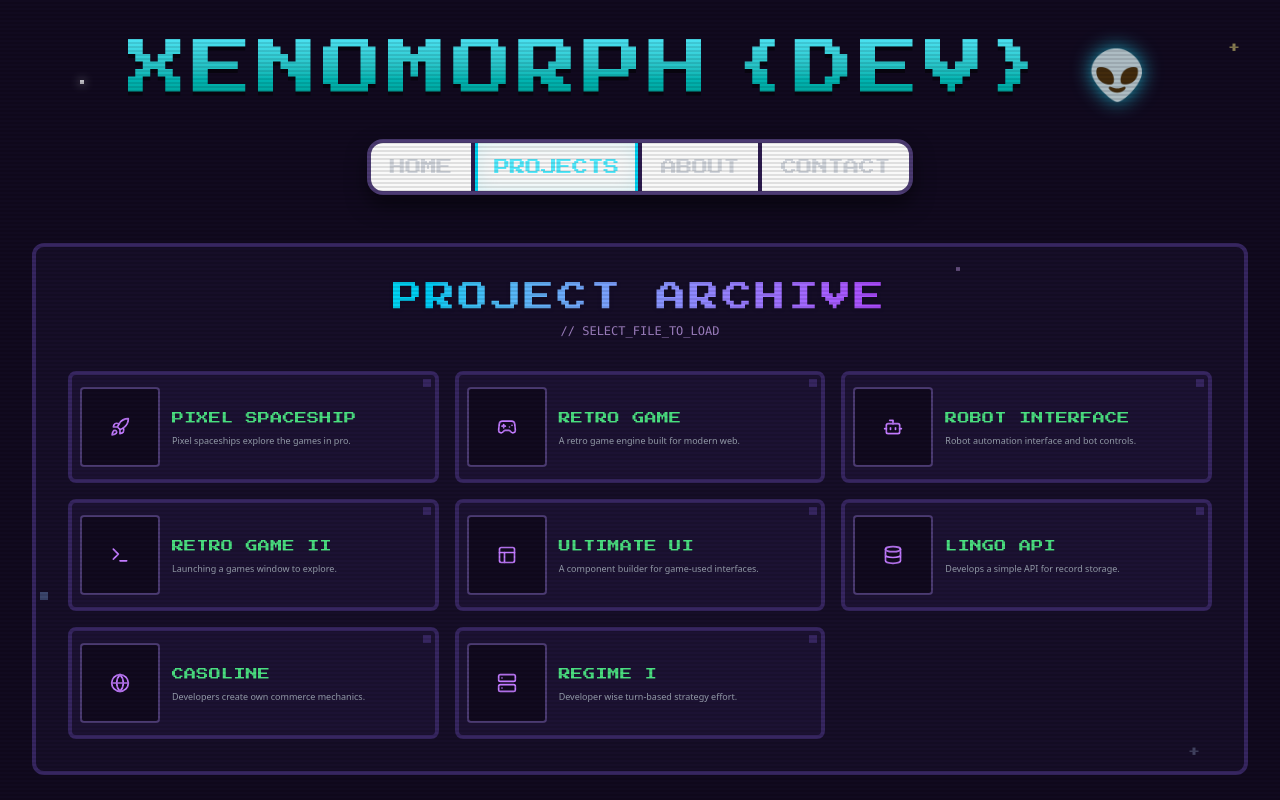
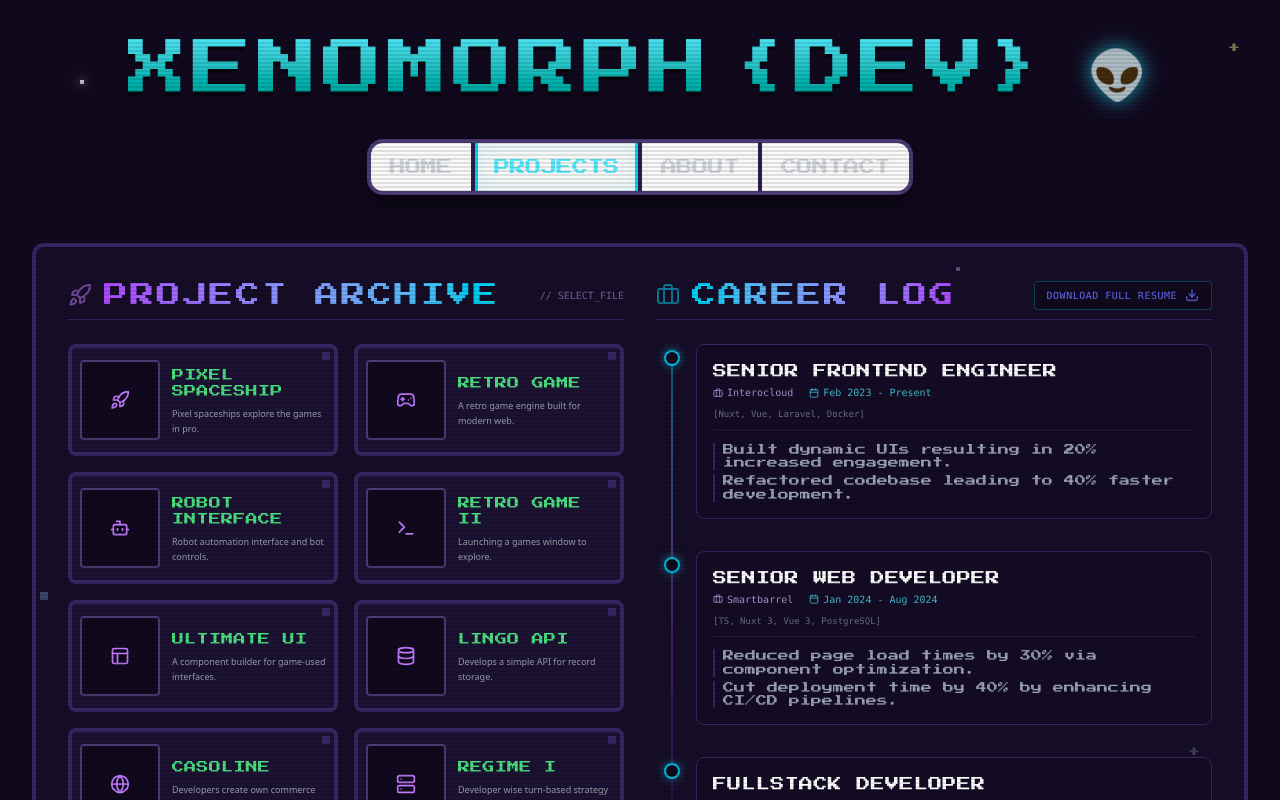
Before and after one commit to alamar1990/xenomorph, a React (Vite) app: page /#/ in a window 1280 px wide. Both pictures are taken after a click on the button "PROJECTS". Shown: the top 800 px of the page. Built offline with nearby package versions, Linux system fonts and the light colour scheme.

Commit message:
feat: update projects page with career log

```diff
--- a/src/pages/ProjectsPage.tsx
+++ b/src/pages/ProjectsPage.tsx
@@ -1,5 +1,9 @@
-import {Terminal, Database, Globe, Layout as LayoutIcon, Server, Gamepad2, Rocket, Bot} from 'lucide-react';
+import {
+  Terminal, Database, Globe, Layout as LayoutIcon, Server, Gamepad2, Rocket, Bot, Briefcase, Calendar, MapPin,
+  Download
+} from 'lucide-react';
 import ArcadeCard from "../components/ArcadeCard";
+import resumePdf from "../assets/Alain Marquez Software Engineer.pdf";
 
 const ProjectsPage = () => {
 
@@ -14,20 +18,126 @@ const ProjectsPage = () => {
     {title: "REGIME I", desc: "Developer wise turn-based strategy effort.", icon: <Server size={20}/>},
   ];
 
+  const experience = [
+    {
+      company: "Interocloud",
+      role: "Senior Frontend Engineer",
+      date: "Feb 2023 - Present",
+      location: "Remote",
+      stack: "Nuxt, Vue, Laravel, Docker",
+      points: [
+        "Built dynamic UIs resulting in 20% increased engagement.",
+        "Refactored codebase leading to 40% faster development."
+      ]
+    },
+    {
+      company: "Smartbarrel",
+      role: "Senior Web Developer",
+      date: "Jan 2024 - Aug 2024",
+      location: "Miami, FL",
+      stack: "TS, Nuxt 3, Vue 3, PostgreSQL",
+      points: [
+        "Reduced page load times by 30% via component optimization.",
+        "Cut deployment time by 40% by enhancing CI/CD pipelines."
+      ]
+    },
+    {
+      company: "Broadcasting Platforms",
+      role: "FullStack Developer",
+      date: "July 2021 - Mar 2023",
+      location: "Remote",
+      stack: "Nuxt, Laravel, Docker, SQL",
+      points: [
+        "Improved GPS tracking accuracy by 40% for fleet clients.",
+        "Optimized DB queries reducing load times by 50%."
+      ]
+    }
+  ];
+
   return (
     <div
-      className="w-full h-full flex flex-col items-center min-h-[50vh] border-4 border-[#372661] rounded-xl bg-[#1c1233]/50 p-4 md:p-8">
-      <div className="text-center mb-6 md:mb-8">
+      className="w-full h-full min-h-[50vh] border-4 border-[#372661] rounded-xl bg-[#1c1233]/50 p-4 md:p-8 flex flex-col lg:grid lg:grid-cols-12 gap-8">
+
+      <div className="lg:col-span-6 lg:order-2 flex flex-col">
+        <div className="flex items-center justify-between mb-6 border-b border-[#372661] pb-2">
+
+          <div className="flex items-center gap-3">
+            <Briefcase className="text-cyan-400 animate-pulse" size={24}/>
             <h2
-          className="text-xl md:text-3xl text-transparent bg-clip-text bg-gradient-to-r from-cyan-400 to-purple-500 tracking-widest uppercase font-bold drop-shadow-sm">
+              className="text-xl md:text-2xl text-transparent bg-clip-text bg-gradient-to-r from-cyan-400 to-purple-500 tracking-widest uppercase font-bold">
+              Career Log
+            </h2>
+          </div>
+          <a
+            href={resumePdf}
+            download="Alain_Marquez_Software_Engineer.pdf"
+            className="flex items-center gap-2 px-3 py-1.5 bg-[#110a1f] border border-cyan-500/30 rounded text-[10px] text-cyan-300 font-mono uppercase tracking-wider hover:bg-[#2d1b4e] hover:border-cyan-400 hover:shadow-[0_0_10px_rgba(34,211,238,0.3)] transition-all group"
+            title="Download Full Resume"
+          >
+            <span className="hidden sm:inline">DOWNLOAD FULL RESUME</span>
+            <Download size={14} className="group-hover:translate-y-0.5 transition-transform"/>
+          </a>
+        </div>
+        <div className="relative pl-2">
+          <div
+            className="absolute left-[15px] top-2 bottom-2 w-[2px] bg-gradient-to-b from-cyan-500/50 via-purple-500/30 to-transparent"></div>
+
+          <div className="flex flex-col gap-8">
+            {experience.map((job, i) => (
+              <div key={i} className="relative pl-8 group">
+                <div
+                  className="absolute left-0 top-1.5 w-4 h-4 rounded-full bg-[#110a1f] border-2 border-cyan-500 shadow-[0_0_10px_rgba(34,211,238,0.5)] group-hover:bg-cyan-400 transition-colors z-10"></div>
+
+                <div
+                  className="bg-[#110a1f]/40 border border-[#372661] hover:border-cyan-500/50 p-4 rounded-lg transition-all hover:translate-x-1">
+                  <div className="flex justify-between items-start mb-1">
+                    <h3 className="text-sm font-bold text-white uppercase tracking-wide">{job.role}</h3>
+                  </div>
+
+                  <div className="flex flex-wrap gap-x-4 text-[10px] text-purple-300 font-mono mb-2 opacity-80">
+                    <span className="flex items-center gap-1">
+                      <Briefcase size={10}/> {job.company}
+                    </span>
+                    <span className="flex items-center gap-1 text-cyan-300">
+                      <Calendar size={10}/> {job.date}
+                    </span>
+                  </div>
+
+                  <div className="text-[9px] text-gray-500 font-mono mb-3 border-b border-[#372661]/50 pb-2">
+                    [{job.stack}]
+                  </div>
+
+                  <ul className="list-none space-y-1">
+                    {job.points.map((pt, j) => (
+                      <li key={j}
+                          className="text-[10px] md:text-[11px] text-gray-400 leading-tight pl-2 border-l-2 border-purple-500/30">
+                        {pt}
+                      </li>
+                    ))}
+                  </ul>
+                </div>
+              </div>
+            ))}
+          </div>
+        </div>
+      </div>
+      <div className="lg:col-span-6 lg:order-1 flex flex-col">
+
+        <div
+          className="text-center lg:text-left mb-6 border-b border-[#372661] pb-2 flex items-center justify-center lg:justify-between gap-3">
+          <div className="flex items-center gap-3">
+            <Rocket className="text-purple-400 animate-pulse" size={24}/>
+            <h2
+              className="text-xl md:text-2xl text-transparent bg-clip-text bg-gradient-to-r from-purple-500 to-cyan-400 tracking-widest uppercase font-bold">
               Project Archive
             </h2>
-        <p className="text-[10px] md:text-xs text-purple-300/70 font-mono mt-2">
-          // SELECT_FILE_TO_LOAD
+          </div>
+          <p className="hidden lg:block text-[10px] text-purple-300/50 font-mono">
+            // SELECT_FILE
           </p>
         </div>
 
-      <div className="grid grid-cols-1 md:grid-cols-2 lg:grid-cols-3 gap-4 w-full">
+        <div className="grid grid-cols-1 sm:grid-cols-2 gap-4 w-full">
           {projects.map((p, i) => (
             <div key={i} className="hover:scale-[1.02] transition-transform duration-200">
               <ArcadeCard project={p}/>
@@ -35,6 +145,8 @@ const ProjectsPage = () => {
           ))}
         </div>
       </div>
+
+    </div>
   );
 };
 
```
Lines whose indentation alone changed are shown as unchanged.
